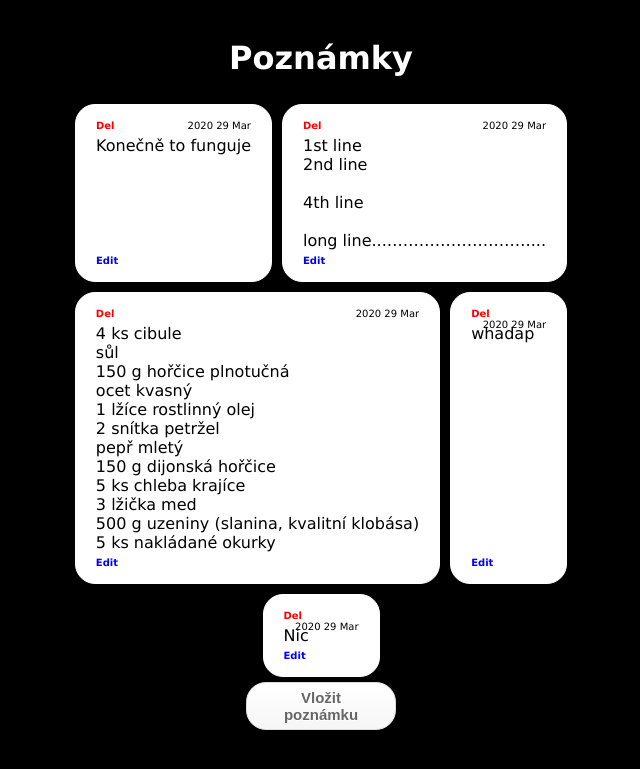
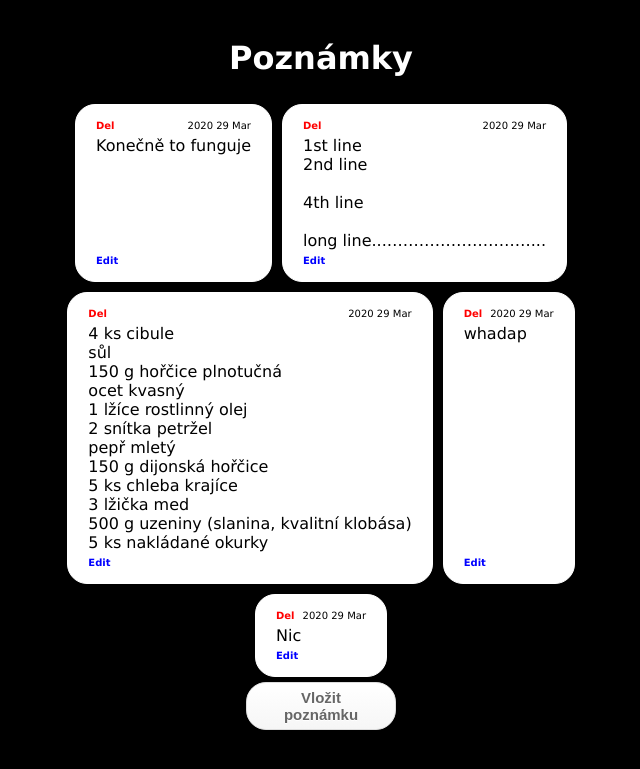
Before and after one commit to DaliborTrampota/Flask-Projects, a Flask app: page / in a window 1280 px wide. Shown: the top 769 px of the page, without its empty margins (319-959 px from the left). Run offline with Flask 2, Linux system fonts and the light colour scheme; data comes from the database, SQL or seed files in the repository.

Commit message:
Date fix

```diff
--- a/Notes/static/css/showNotes.css
+++ b/Notes/static/css/showNotes.css
@@ -55,7 +55,7 @@ body {
 	margin: 5px;
 	padding: 15px 20px;
 	border-radius: 20px;
-	flex-basis: 75px;
+	flex-basis: 90px;
 	white-space: nowrap;
 	position: relative;
 }
```
